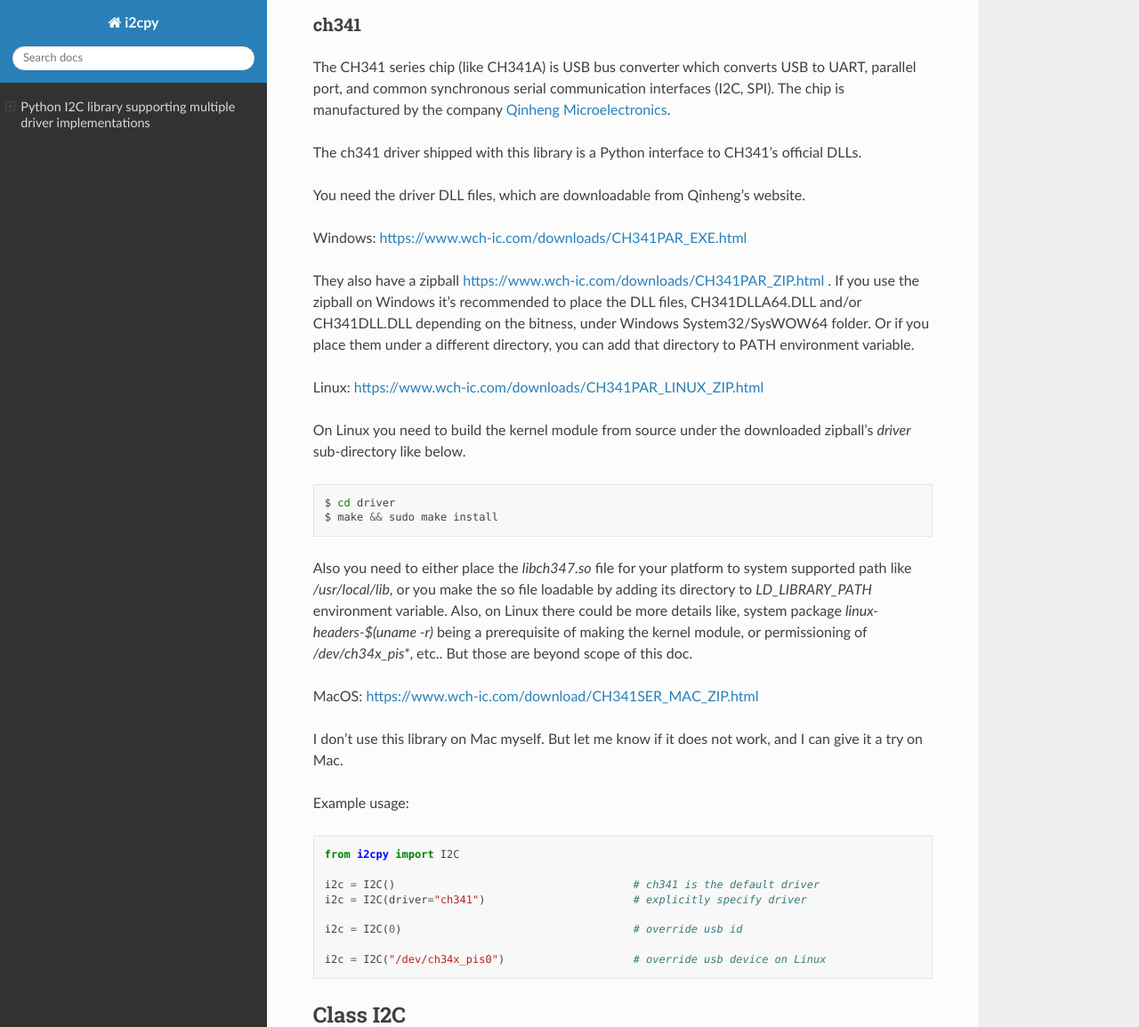
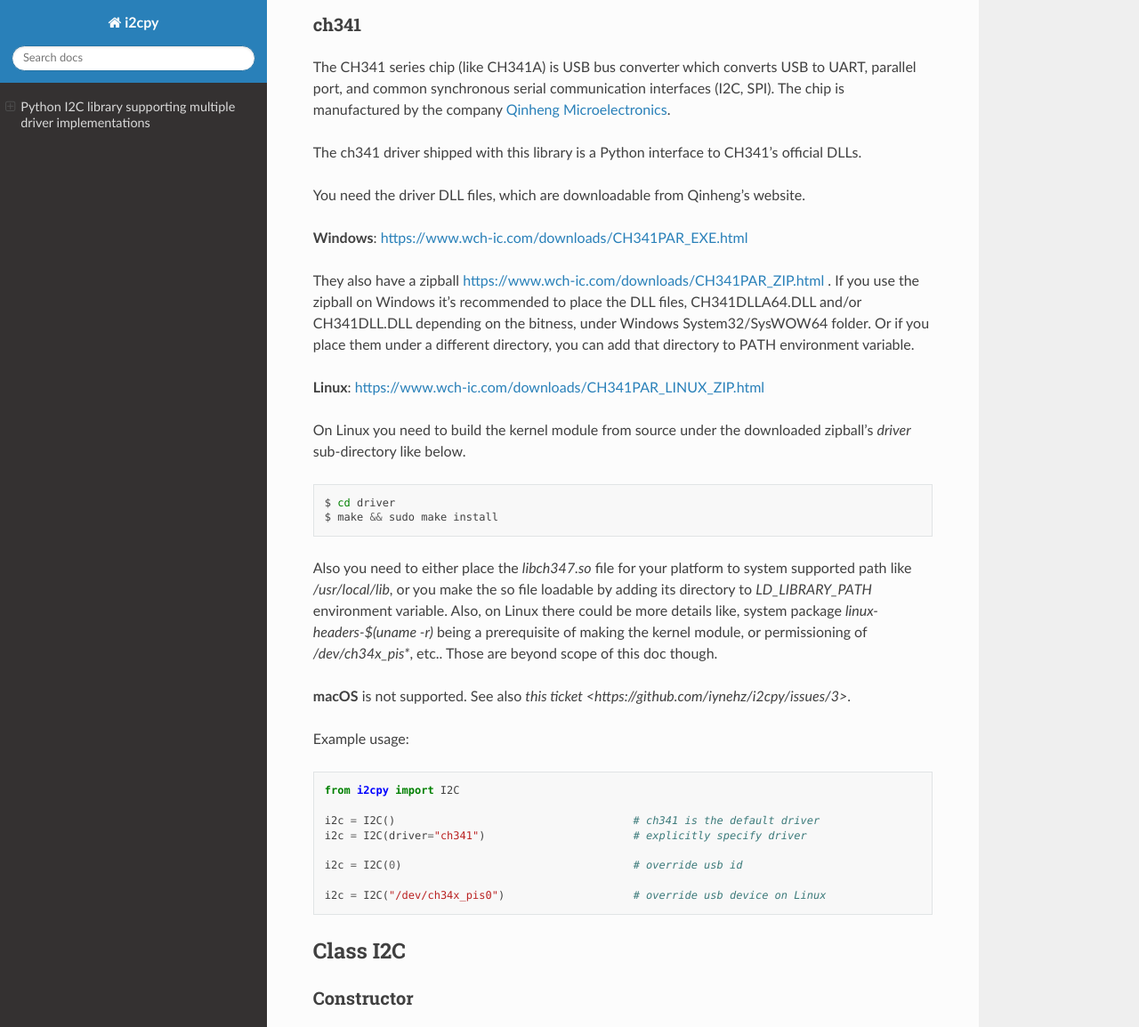
Before and after one commit to iynehz/i2cpy, a Sphinx documentation site: the page built from docs/source/index.rst, in a window 1280 px wide and 1400 px high, scrolled down 878 px, cut to the strip 0-1154 px from the top of the window. Shown: the whole strip at 89% size. Built offline with Sphinx 7.4.7 and the Read the Docs theme 3.1.0, drawn with Linux system fonts in a browser that asks for light colours.

Commit message:
update README to say macOS is not supported

```diff
--- a/docs/source/index.rst
+++ b/docs/source/index.rst
@@ -70,12 +70,9 @@
 its directory to `LD_LIBRARY_PATH` environment variable. Also, on Linux there
 could be more details like, system package `linux-headers-$(uname -r)` being a
 prerequisite of making the kernel module, or permissioning of `/dev/ch34x_pis*`,
-etc.. But those are beyond scope of this doc.
+etc.. Those are beyond scope of this doc though.
 
-MacOS: `<https://www.wch-ic.com/download/CH341SER_MAC_ZIP.html>`_
-
-I don't use this library on Mac myself. But let me know if it does not work, and
-I can give it a try on Mac.
+**macOS** is not supported. See also `this ticket <https://github.com/iynehz/i2cpy/issues/3>`.
 
 Example usage:
 
```
Also changed, not shown: other parts of docs/source/index.rst (+2 -2 lines).
